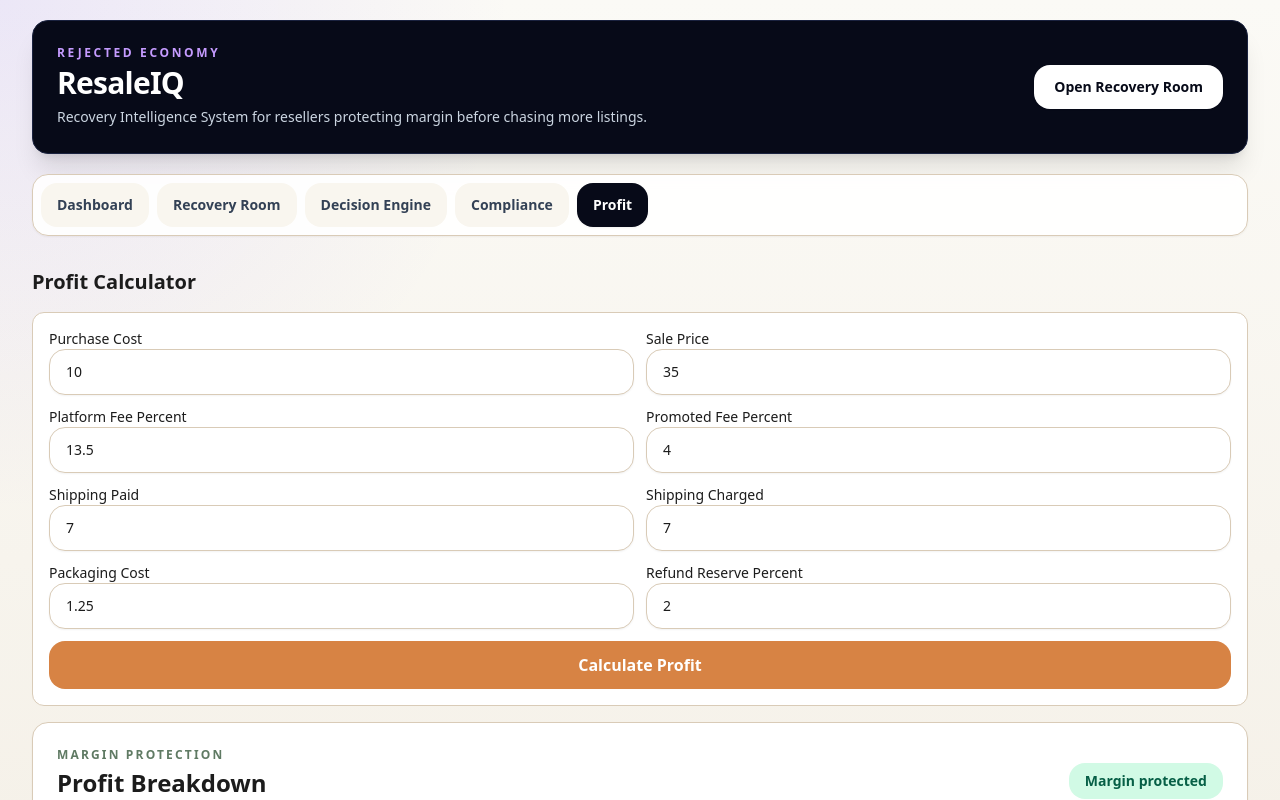
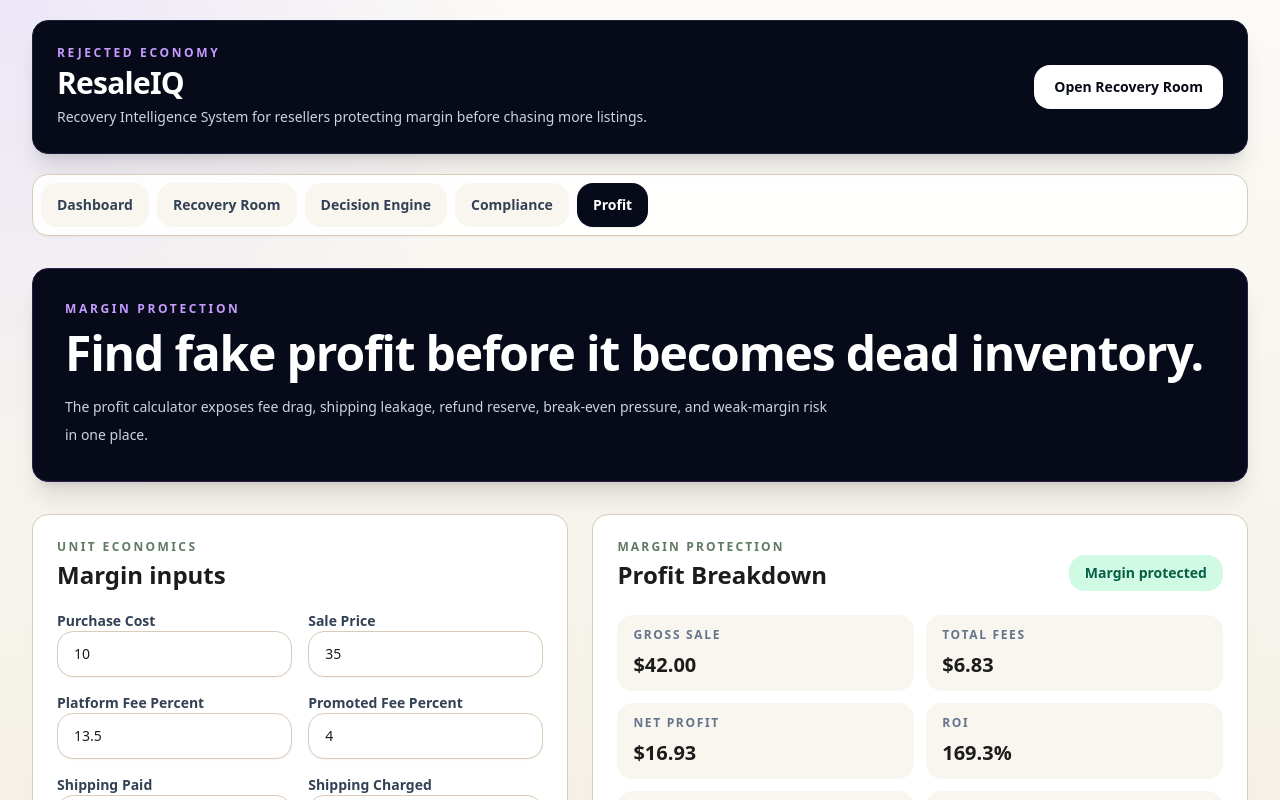
Before and after one commit to RejectedDope/ResaleIQ, a Next.js app: page /profit in a window 1280 px wide. Shown: the top 800 px of the page. Built offline with nearby package versions, Linux system fonts and the light colour scheme.

Commit message:
Polish profit calculator page UI

```diff
--- a/app/profit/page.tsx
+++ b/app/profit/page.tsx
@@ -21,31 +21,40 @@ export default function ProfitPage() {
   const [result, setResult] = useState<ProfitResult | null>(calculateProfit(INITIAL));
 
   return (
-    <section className="space-y-4">
-      <h2 className="text-xl font-semibold">Profit Calculator</h2>
+    <section className="space-y-8">
+      <div className="rounded-2xl border border-[#29204E] bg-[#070A18] p-6 text-white shadow-xl md:p-8">
+        <p className="text-xs font-bold uppercase tracking-[0.22em] text-[#C59BFF]">Margin Protection</p>
+        <h2 className="mt-3 text-4xl font-extrabold tracking-tight md:text-5xl">Find fake profit before it becomes dead inventory.</h2>
+        <p className="mt-4 max-w-3xl text-sm leading-7 text-slate-300">
+          The profit calculator exposes fee drag, shipping leakage, refund reserve, break-even pressure, and weak-margin risk in one place.
+        </p>
+      </div>
+
+      <div className="grid gap-6 lg:grid-cols-[0.9fr_1.1fr]">
         <form
-        className="grid grid-cols-1 gap-3 rounded-xl border border-tan bg-white p-4 md:grid-cols-2"
+          className="rounded-2xl border border-tan bg-white p-6 shadow-sm"
           onSubmit={(e) => {
             e.preventDefault();
             setResult(calculateProfit(input));
           }}
         >
+          <div className="mb-5">
+            <p className="text-xs font-bold uppercase tracking-[0.2em] text-sage">Unit Economics</p>
+            <h3 className="mt-1 text-2xl font-extrabold text-ink">Margin inputs</h3>
+          </div>
+          <div className="grid grid-cols-1 gap-4 md:grid-cols-2">
             {(Object.keys(INITIAL) as (keyof ProfitInput)[]).map((field) => (
-          <label key={field} className="text-sm capitalize">
+              <label key={field} className="text-sm font-bold capitalize text-slate-700">
                 {field.replace(/([A-Z])/g, ' $1')}
-            <input
-              type="number"
-              min={0}
-              step="0.01"
-              value={input[field]}
-              onChange={(e) => setInput((p) => ({ ...p, [field]: Number(e.target.value) }))}
-            />
+                <input type="number" min={0} step="0.01" value={input[field]} onChange={(e) => setInput((p) => ({ ...p, [field]: Number(e.target.value) }))} />
               </label>
             ))}
-        <button className="bg-clay text-white md:col-span-2">Calculate Profit</button>
+          </div>
+          <button className="mt-6 w-full bg-[#070A18] text-white hover:bg-[#2B185F]">Calculate Protected Margin</button>
         </form>
 
         {result ? <ProfitBreakdown result={result} /> : null}
+      </div>
     </section>
   );
 }
```
Lines whose indentation alone changed are shown as unchanged.
